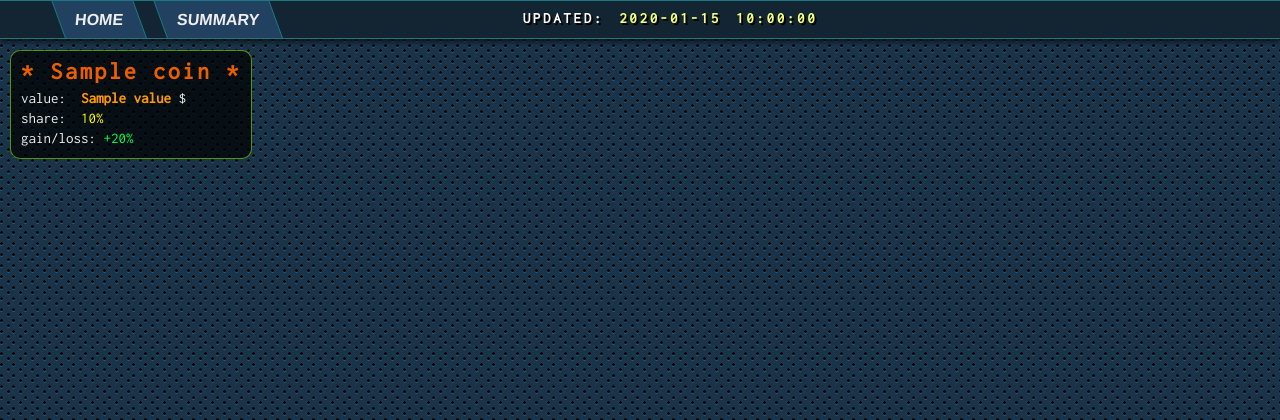
After one commit to lukasz-er1/crypto-portfolio, a Python web app: template templates/summary.html in a window 1280 px wide. The commit adds this page. Shown: the top 420 px of the page. Run offline with Jinja, Linux system fonts and the light colour scheme; the template is opened without the code that fills it: most values are stand-ins (such as "Sample title", 1, 10 or a date in 2020).

Commit message:
add /summary page - sum of each coin and percentage share in total

```diff
--- a/static/style.css
+++ b/static/style.css
@@ -117,3 +117,13 @@ h2.walleth2 {
 	border: 1px solid rgba(145, 255, 0, 0.55);
 	border-radius: 10px;
 }
+
+a,
+a:visited {
+	color: yellow;
+	text-decoration: none;
+}
+a:hover {
+	color: red;
+	text-decoration: underline;
+}
--- a/templates/_layout.html
+++ b/templates/_layout.html
@@ -12,16 +12,12 @@
 		<ul class="menu cf">
 			<li>
 				<a href="/">HOME</a>
+				<ul class="submenu">
+					<li><a href="/update/">UPDATE</a></li>
+				</ul>
 			</li>
-			<!-- <li>
-				<a href="/wallets/">WALLETS</a>
-				<ul class="submenu">
-					<li><a href="/wallets/all/">SHOW ALL</a></li>
-					<li><a href="/wallets/new/">CREATE NEW</a></li>
-				</ul>
-			</li> -->
 			<li>
-				<a href="/update/">UPDATE</a>
+				<a href="/summary/">SUMMARY</a>
 			</li>
 		</ul>
 		{% block last_update %}{% endblock %}
@@ -30,7 +26,8 @@
 	<!-- <div class="author">
 		Copyright &copy; 2021 | <a href="mailto: rutkowski.lukasz1@gmail.com" style="color: #c8f365 !important">Lukasz Rutkowski</a>
 	</div> -->
-	<div style="width: 100%; height: 60px; display: block"></div>
+	<div style="width: 100%; height: 40px; display: block"></div>
+
 {% block body %}{% endblock %}
 </body>
 </html>
--- /dev/null
+++ b/templates/summary.html
@@ -0,0 +1,25 @@
+{% extends "_layout.html" %}
+
+{% block head -%}
+	<meta name="viewport" content="initial-scale=0.62">
+	<title>Analysis</title>
+{% endblock -%}
+
+{% block last_update %}
+	<div class="last_update">
+		UPDATED: <span style="font-weight: 600; color: #f2ff7e !important">{{ portfolio["UPDATE_DATE"] }}</span>
+	</div>
+{% endblock -%}
+
+{% block body %}
+    {% for coin in summary %}
+        <div id="coin">
+            <h1>* {{ coin }} *</h1>
+            value: &nbsp;<span style="color: #ff9900; font-weight: bold;">{{ summary[coin]['value'] }}</span> $
+            <br>
+            share: &nbsp;<span style="color: #fffb00;">{{ "{:,.0f}".format(summary[coin]['perc']) }}%</span>
+            <br>
+            gain/loss: <span style="color: #00ff4c;">+20%</span>
+        </div>
+    {% endfor %}
+{% endblock %}
```
Also changed, not shown: app.py (+10 -2 lines), templates/index.html (+6 -6 lines), utils.py (+21 -0 lines).
